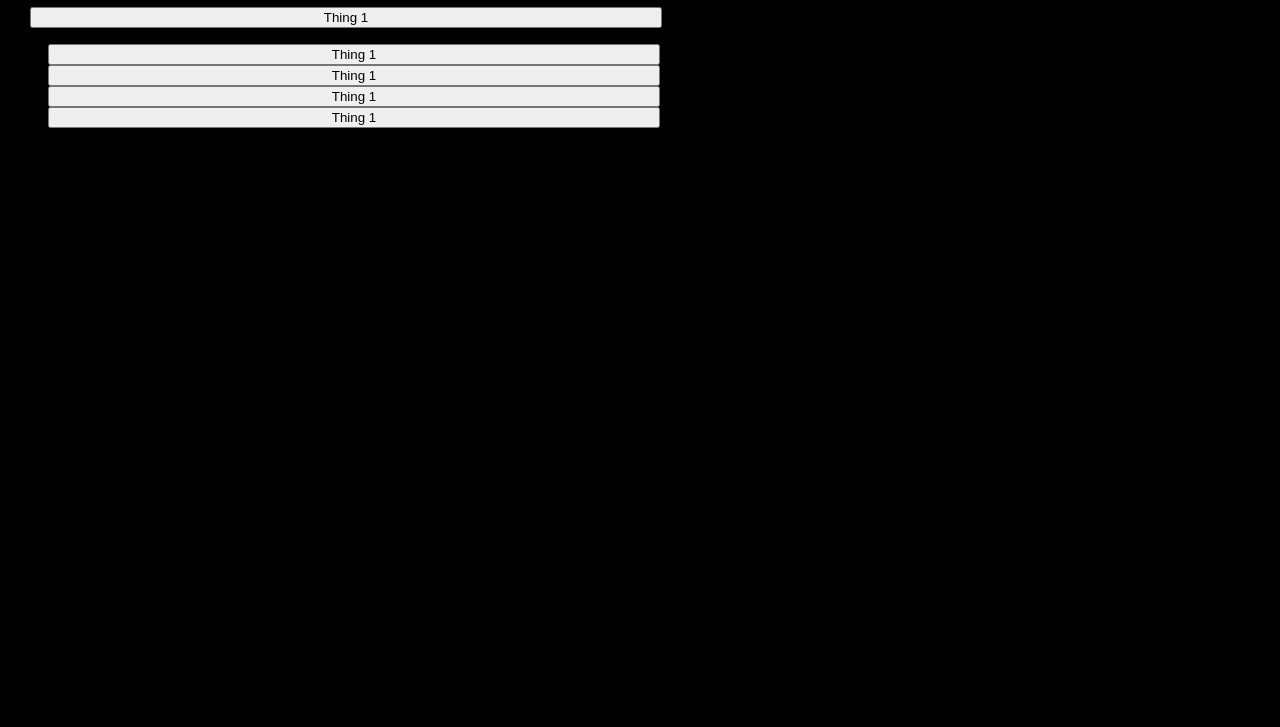
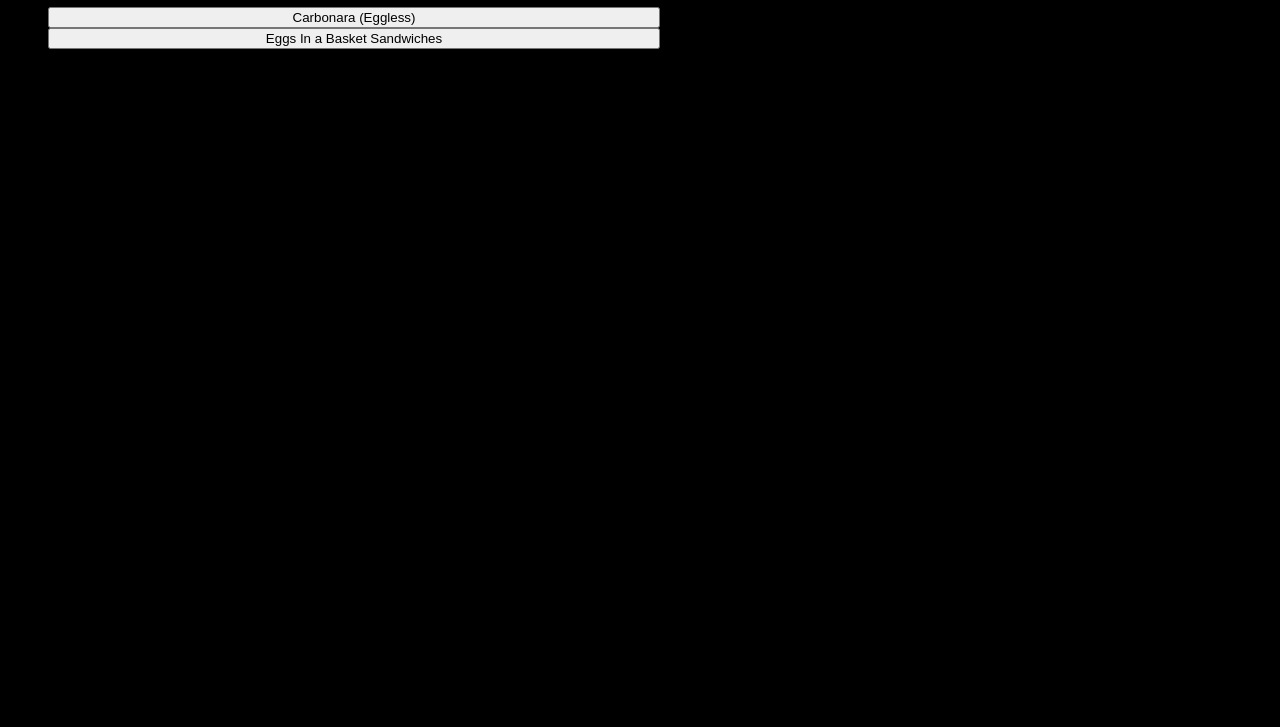
Before and after one commit to TheEmeraldEnd/TheEmeraldEnd.github.io, a plain HTML site: page index.html in a window 1280 px wide. Shown: the part 73-800 px from the top of the page. Drawn offline with Linux system fonts and the light colour scheme.

Commit message:
Recipe listing works and takes to recipe page

```diff
--- a/index.html
+++ b/index.html
@@ -9,14 +9,12 @@
 <body>
     <h1 class="title">The College Cookout CookBook</h1>
 
-    <li id="recipeElementBase">
-        <button class="recipeElement" >
-            Thing 1
-        </button>
-    </li>
-
     <ul id="recipeElementList">
-
+        <li id="recipeElementBase">
+            <button class="recipeElement" >
+                Thing 1
+            </button>
+        </li>
     </ul>
 
 
--- a/index.js
+++ b/index.js
@@ -1,8 +1,21 @@
 let recipeElementButtonBase = document.getElementById('recipeElementBase');
 let recipeElementList = document.getElementById('recipeElementList');
 
-for(let i = 0; i < 4; i++){
+function LoadWindow(){
+    window.location='Recipes/recipe.html';
+}
+
+//list of recipes inside of the recipe's list (must be added in manually)
+let recipeFolders = [
+    'Carbonara (Eggless)',
+    'Eggs In a Basket Sandwiches'
+];
+
+//format the list (doesn't set the list when clicked yet)
+for(let i = 0; i < recipeFolders.length; i++){
     let newRecipeElement = recipeElementButtonBase.cloneNode(true);
-
+    newRecipeElement.children[0].textContent = `${recipeFolders[i]}`;
+    newRecipeElement.children[0].onclick = function() {LoadWindow();};
     recipeElementList.appendChild(newRecipeElement);
 }
+recipeElementButtonBase.remove();
```
Also changed, not shown: ListOfRecipes.txt (added).
